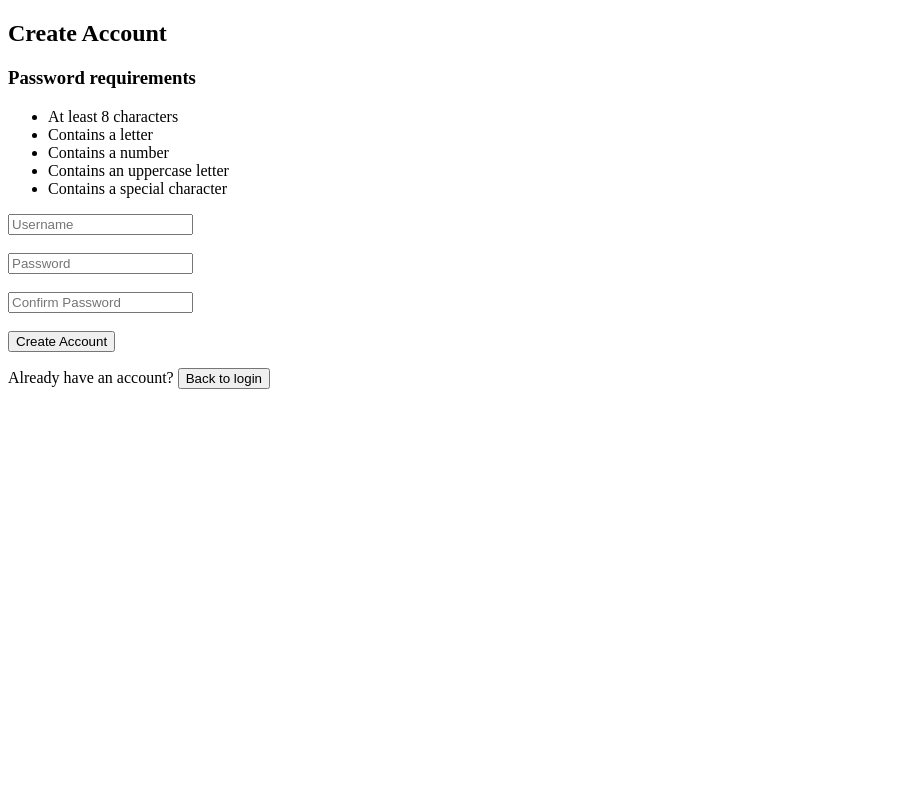
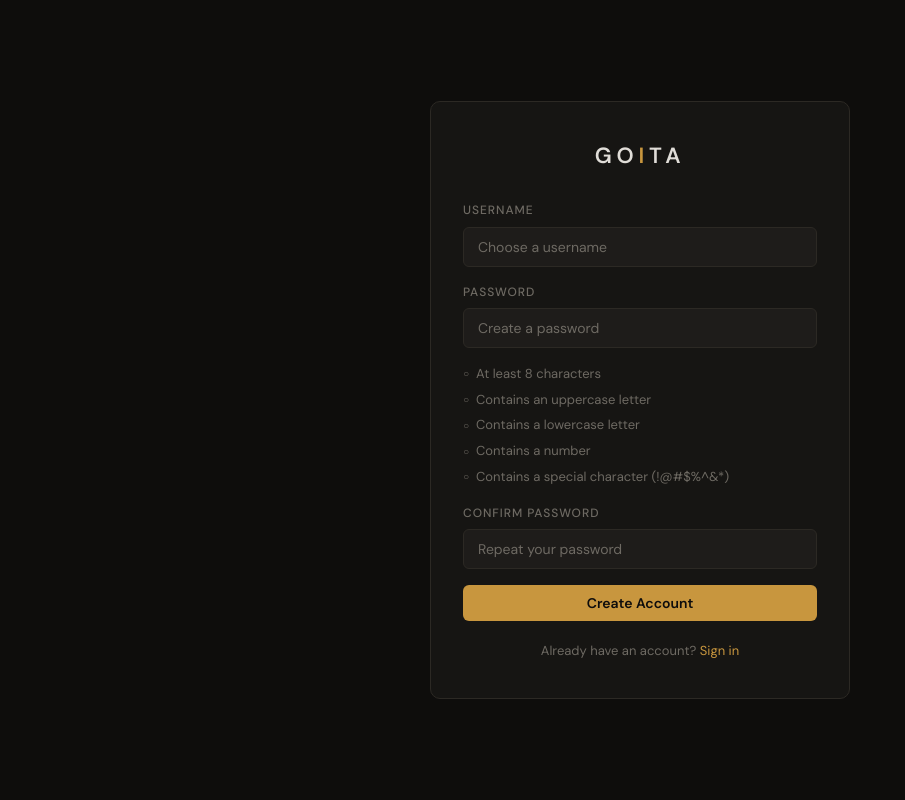
Before and after one commit to odorouschip/database_project, a Flask app: page /newuser in a window 1280 px wide. Shown: the whole page, without its empty margins (0-905 px from the left). Run offline with Flask 3, Linux system fonts and the light colour scheme.

Commit message:
styled newuser page

```diff
--- a/templates/newuser.html
+++ b/templates/newuser.html
@@ -1,106 +1,92 @@
 <!DOCTYPE html>
-<html>
+<html lang="en">
 <head>
-    <title>Create Account</title>
+  <meta charset="UTF-8">
+  <meta name="viewport" content="width=device-width, initial-scale=1.0">
+  <title>Goita — Create Account</title>
+  <link rel="stylesheet" href="{{ url_for('static', filename='style.css') }}">
 </head>
 <body>
-    <h2>Create Account</h2>
+  <div class="auth-wrap">
+    <div class="auth-card" style="max-width:420px;">
+      <div class="auth-logo">GO<span>I</span>TA</div>
 
-    <h3>Password requirements</h3>
-    <ul id="requirements">
+      <form id="createForm">
+        <div class="field">
+          <label class="field-label" for="username">Username</label>
+          <input type="text" id="username" placeholder="Choose a username" required autocomplete="username">
+        </div>
+
+        <div class="field">
+          <label class="field-label" for="password">Password</label>
+          <input type="password" id="password" placeholder="Create a password" required autocomplete="new-password">
+        </div>
+
+        <ul class="req-list" id="reqList" style="margin-bottom:16px;">
           <li id="req-length">At least 8 characters</li>
-        <li id="req-letter">Contains a letter</li>
+          <li id="req-upper">Contains an uppercase letter</li>
+          <li id="req-lower">Contains a lowercase letter</li>
           <li id="req-number">Contains a number</li>
-        <li id="req-upper">Contains an uppercase letter</li>
-        <li id="req-special">Contains a special character</li>
+          <li id="req-special">Contains a special character (!@#$%^&*)</li>
         </ul>
 
-    <form id="createForm">
-        <input type="text" id="username" placeholder="Username" required>
-        <br><br>
+        <div class="field">
+          <label class="field-label" for="confirm">Confirm Password</label>
+          <input type="password" id="confirm" placeholder="Repeat your password" required autocomplete="new-password">
+        </div>
 
-        <input type="password" id="password" placeholder="Password" required>
-        <br><br>
-
-        <input type="password" id="confirm" placeholder="Confirm Password" required>
-        <br><br>
-
-        <button type="submit">Create Account</button>
+        <button type="submit" class="btn btn-primary btn-block">Create Account</button>
       </form>
 
-    <p>
-        Already have an account?
-        <a href="/login">
-            <button type="button">Back to login</button>
-        </a>
-    </p>
-    <p id="error" style="color:red;"></p>
+      <p id="error" class="alert alert-error"></p>
+
+      <div class="auth-footer">
+        Already have an account? <a href="/login">Sign in</a>
+      </div>
+    </div>
+  </div>
 
   <script>
+    const pwdInput = document.getElementById("password");
+    const checks = {
+      "req-length":  p => p.length >= 8,
+      "req-upper":   p => /[A-Z]/.test(p),
+      "req-lower":   p => /[a-z]/.test(p),
+      "req-number":  p => /[0-9]/.test(p),
+      "req-special": p => /[!@#$%^&*]/.test(p),
+    };
+
+    pwdInput.addEventListener("input", function() {
+      const p = pwdInput.value;
+      Object.entries(checks).forEach(([id, fn]) => {
+        document.getElementById(id).classList.toggle("met", fn(p));
+      });
+    });
+
     document.getElementById("createForm").addEventListener("submit", async function(e) {
       e.preventDefault();
-
       const username = document.getElementById("username").value;
       const password = document.getElementById("password").value;
       const confirm  = document.getElementById("confirm").value;
-            const errorEl = document.getElementById("error");
+      const errorEl  = document.getElementById("error");
       errorEl.innerText = "";
 
-            if (password !== confirm) {
-                document.getElementById("error").innerText = "Passwords do not match";
-                return;
+      if (password !== confirm) { errorEl.innerText = "Passwords do not match."; return; }
+      if (!Object.values(checks).every(fn => fn(password))) {
+        errorEl.innerText = "Password does not meet all requirements."; return;
       }
-
-            if (password.length < 8){
-                errorEl.innerText = "Password must be at least 8 characters";
-                return;
-            }
-
-            if (!/[a-zA-Z]/.test(password)){
-                errorEl.innerText = "Password must contain a letter";
-                return
-            }
-            if (!/[0-9]/.test(password)) {
-                errorEl.innerText = "Password must contain a number";
-                return;
-                }
-            if (!/[A-Z]/.test(password)) {
-                errorEl.innerText = "Password must contain an uppercase letter";
-                return;
-            }
-
-            if (!/[!@#$%^&*]/.test(password)) {
-                errorEl.innerText = "Password must contain a special character";
-                return;
-            }
-
 
       const res = await fetch("/api/create_account", {
         method: "POST",
-                headers: {
-                    "Content-Type": "application/json"
-                },
+        headers: { "Content-Type": "application/json" },
         body: JSON.stringify({ username, password })
       });
 
       const data = await res.json();
-
-	    if (res.status === 409) {
-		document.getElementById("error").innerText = "Username already exists";
-		return;
-	    }
-
-	    if (res.status === 400){
-		document.getElementById("error").innerText = "Invalid password passed to backend. Do not do this again. Please try again."
-		return;
-	    }
-
-            if (res.ok) {
-                window.location.href = "/login?created=1";
-                return;
-            }
-
-            document.getElementById("error").innerText = "Failed to create account";
+      if (res.status === 409) { errorEl.innerText = "Username already taken."; return; }
+      if (res.status === 400) { errorEl.innerText = "Invalid password format."; return; }
+      if (res.ok) { window.location.href = "/login?created=1"; return; }
+      errorEl.innerText = data.message || "Failed to create account.";
     });
   </script>
 </body>
```
Lines whose indentation alone changed are shown as unchanged.
